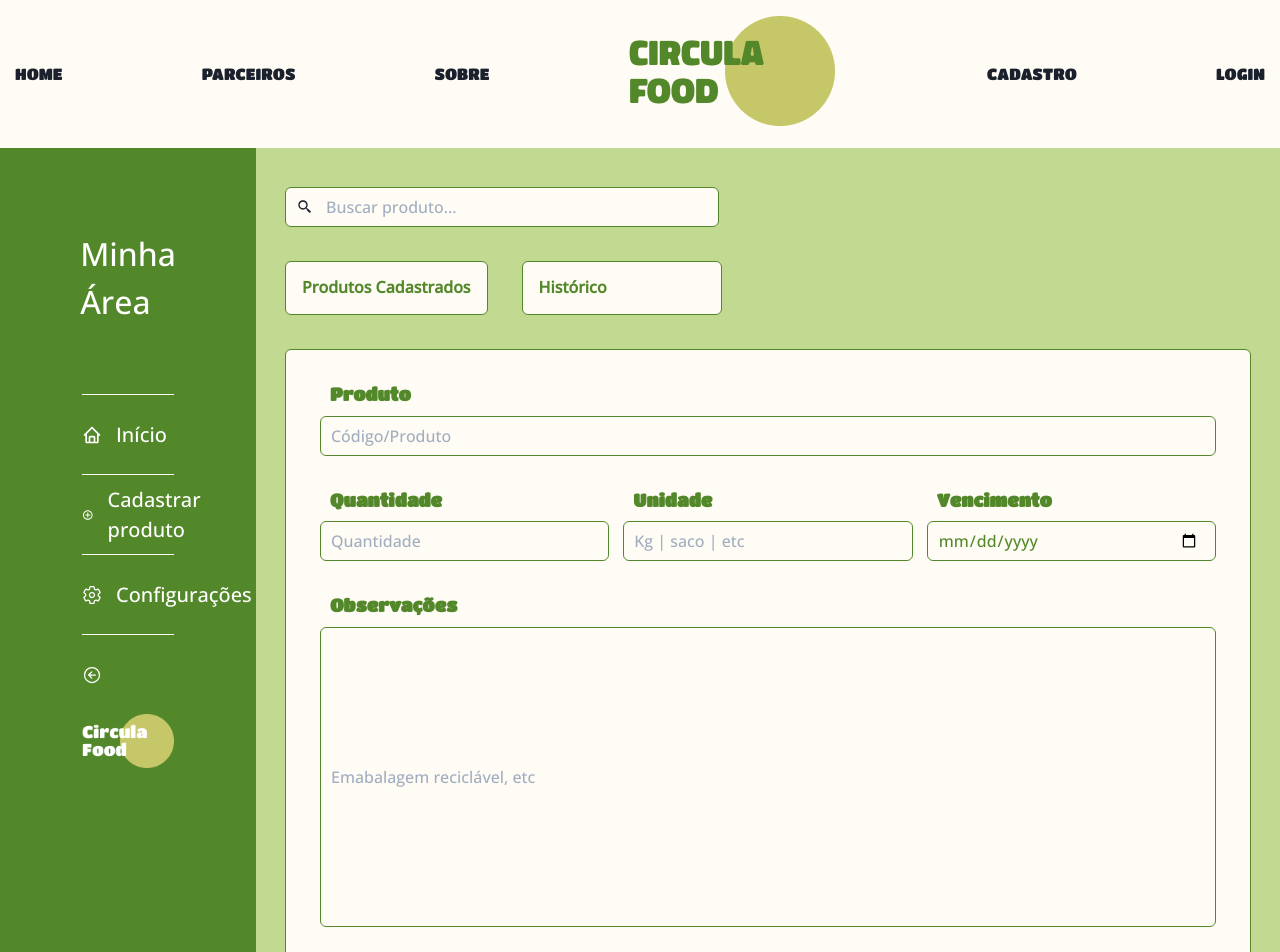
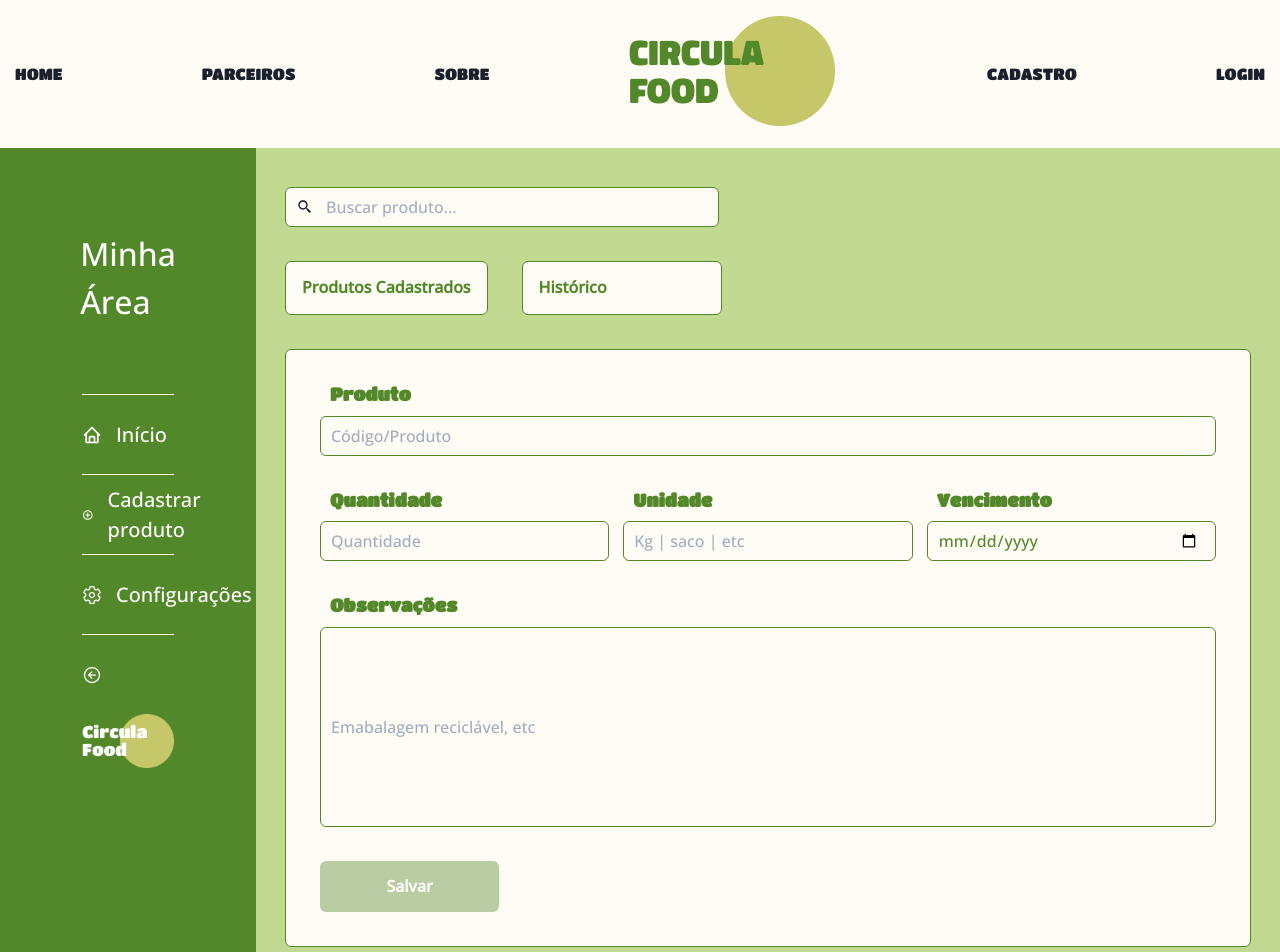
Before and after one commit to anacornachi/provi-hack, a Next.js app: page /minha-area in a window 1280 px wide. Shown: the top 952 px of the page. Built offline with nearby package versions, Linux system fonts and the light colour scheme.

Commit message:
:sparkles: implements create product resolver

```diff
--- a/src/components/Forms/CreateProduct.tsx
+++ b/src/components/Forms/CreateProduct.tsx
@@ -1,15 +1,15 @@
 import {
-    Flex,
-    Text
+    Flex, Button
 } from "@chakra-ui/react";
 import CustomButton from "@components/CustomButton";
 import CustomInput from "@components/CustomInput";
 import {FormProvider, useForm} from 'react-hook-form';
 import { BiSearchAlt2 } from "react-icons/bi";
+import { createProductResolver } from "./resolvers/createProductResolver"
 
 function CreateProduct() {
     const methods = useForm({
-        //resolver: createDonorResolver,
+        resolver: createProductResolver,
         mode: 'onChange'})
 
     return (
@@ -57,7 +57,19 @@ function CreateProduct() {
                             <CustomInput name="unidade" placeholder="Kg | saco | etc" title="Unidade" />
                             <CustomInput name="vencimento" placeholder="DD/MM/AAAA" title="Vencimento" type={'date'} />
                         </Flex>
-                        <CustomInput h={'300px'} name="obs" placeholder="Emabalagem reciclável, etc" title="Observações" />
+                        <CustomInput h={'200px'} name="obs" placeholder="Emabalagem reciclável, etc" title="Observações" />
+                        <Button
+                        w="20%"
+                        h="51px"
+                        pt="0"
+                        bg="description"
+                        color="white"
+                        _hover={{bg: 'description'}}
+                        type="submit"
+                        isDisabled={!methods.formState.isValid}
+                        >
+                            Salvar
+                        </Button>
                     </FormProvider>
                 </Flex>
             </Flex>
--- /dev/null
+++ b/src/components/Forms/resolvers/createProductResolver.ts
@@ -0,0 +1,11 @@
+import * as Yup from 'yup';
+import {yupResolver} from '@hookform/resolvers/yup';
+
+const validationSchema = Yup.object().shape({
+  codigo: Yup.string().required('Este campo é obrigatório.'),
+  quantidade: Yup.number().required('Este campo é obrigatório.'),
+  unidade: Yup.string().required('Este campo é obrigatório.'),
+  vencimento: Yup.date().required('Este campo é obrigatório.')
+});
+
+export const createProductResolver = yupResolver(validationSchema);
--- a/src/pages/minha-area.tsx
+++ b/src/pages/minha-area.tsx
@@ -9,18 +9,13 @@ import {
 import MenuOptions from "../components/MenuOptions"
 import Image from "next/image";
 import logoWhite from "@public/assets/images/logo-white.png";
-import CustomInput from "@components/CustomInput";
-import {FormProvider, useForm} from 'react-hook-form';
-import CustomButton from "@components/CustomButton";
 import CreateProduct from "@components/Forms/CreateProduct";
 import UserHome from "@components/Home/Home";
 import { useState } from "react"
 import UserSettings from "@components/UserSettings";
 
 function MyArea() {
-    const methods = useForm({
-        //resolver: createDonorResolver,
-        mode: 'onChange'})
+
     const [ home, setHome ] = useState(false)
     const [ createProduct, setCreateProduct ] = useState(true)
     const [ settings, setSettings ] = useState(false)
```
